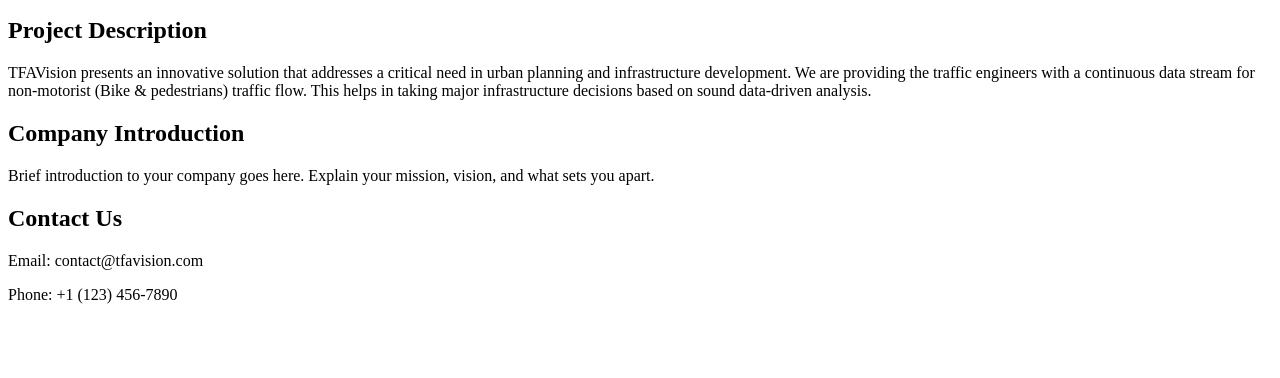
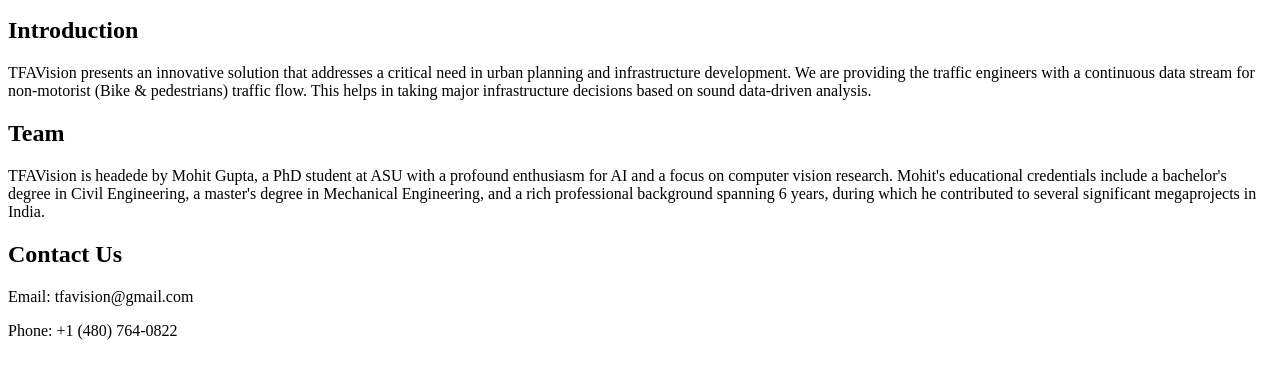
Before and after one commit to tfavision/tfavision.github.io, a plain HTML site: page index.html in a window 1280 px wide. Shown: the part 136-514 px from the top of the page. Drawn offline with Linux system fonts and the light colour scheme.

Commit message:
Update index.html

```diff
--- a/index.html
+++ b/index.html
@@ -14,21 +14,21 @@
             <img src="media/logo_128.jpg" alt="Project Image">
         </div>
         <div class="description">
-            <h2>Project Description</h2>
+            <h2> Introduction </h2>
             <p>
                 TFAVision presents an innovative solution that addresses a critical need in urban planning and infrastructure development. We are providing the traffic engineers with a continuous data stream for non-motorist (Bike & pedestrians) traffic flow. This helps in taking major infrastructure decisions based on sound data-driven analysis.
             </p>
-            <h2>Company Introduction</h2>
+            <h2>Team</h2>
             <p>
-                Brief introduction to your company goes here. Explain your mission, vision, and what sets you apart.
+                TFAVision is headede by Mohit Gupta, a PhD student at ASU with a profound enthusiasm for AI and a focus on computer vision research. Mohit's educational credentials include a bachelor's degree in Civil Engineering, a master's degree in Mechanical Engineering, and a rich professional background spanning 6 years, during which he contributed to several significant megaprojects in India.
             </p>
         </div>
     </section>
     <footer>
         <div class="contact">
             <h2>Contact Us</h2>
-            <p>Email: contact@tfavision.com</p>
-            <p>Phone: +1 (123) 456-7890</p>
+            <p>Email: tfavision@gmail.com</p>
+            <p>Phone: +1 (480) 764-0822</p>
         </div>
     </footer>
 
```
